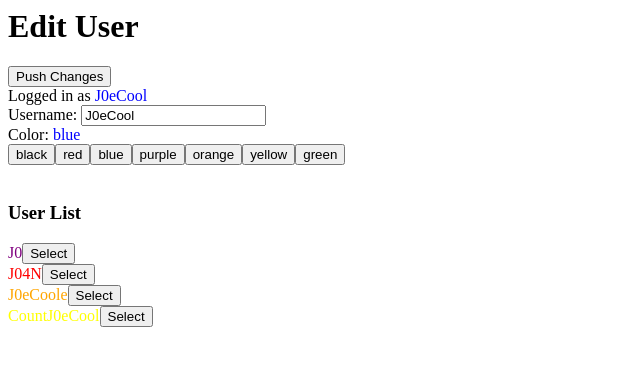
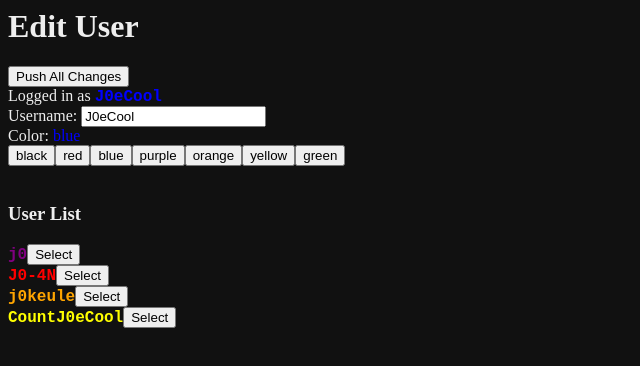
Before and after one commit to J0eCool/rpg-builder, a React app: page / in a window 1280 px wide. Shown: the top 366 px of the page, without its empty margins (0-640 px from the left). Built offline with nearby package versions, Linux system fonts and the light colour scheme.

Commit message:
refactoring, styling

```diff
--- a/client/App.tsx
+++ b/client/App.tsx
@@ -13,7 +13,10 @@ interface User {
  */
 const UserBadge = ({user}: {user: User}) => {
   let style: React.CSSProperties = {
-    color: user.color
+    color: user.color,
+    fontWeight: 'bold',
+    fontFamily: 'monospace',
+    fontSize: 'large',
   }
   return <span style={style}>{user.name}</span>
 }
@@ -68,8 +71,9 @@ const ColorPicker = ({color, setColor}:
 const EditProfileApp = () => {
   const usersUrl = 'data/users.json'
   const [users, setUsers] = useState<User[]>()
-  const [oldUser, setOldUser] = useState<User>()
-  const [currentUser, setCurrentUser] = useState<User>()
+  const [user, setUser] = useState<User>()
+  const [name, setName] = useState<string>('Anon')
+  const [color, setColor] = useState<string>('black')
 
   useEffect(() => {
     console.log('fetching user data')
@@ -77,12 +81,14 @@ const EditProfileApp = () => {
     .then((res) => res.json())
     .then((users: User[]) => {
       setUsers(users)
-      setOldUser(users[0])
-      setCurrentUser(users[0])
+      let user = users[0]
+      setUser(user)
+      setName(user.name)
+      setColor(user.color)
     })
   }, [])
 
-  if (!users || !oldUser || !currentUser) {
+  if (!users || !user) {
     return <>loading</>
   }
 
@@ -93,23 +99,23 @@ const EditProfileApp = () => {
         body: JSON.stringify(users, undefined, 2)
       })
     }}>
-      Push Changes
+      Push All Changes
     </button>
   }
 
-  const hasChanges = currentUser.name != oldUser.name ||
-    currentUser.color != oldUser.color
+  const hasChanges = user.name != name ||
+    user.color != color
 
   const SaveChangesButton = () => {
     return !hasChanges ? <></> : <button onClick={() => {
-      let u = users.find((user) => user.id == currentUser.id)
+      let u = users.find((u) => u.id == user.id)
       if (!u) {
         throw 'uh oh'
       }
-      u.name = currentUser.name
-      u.color = currentUser.color
+      u.name = name
+      u.color = color
+      setUser({...u})
       setUsers(users)
-      setOldUser(currentUser)
     }}>
       Save
     </button>
@@ -117,11 +123,14 @@ const EditProfileApp = () => {
 
   const AddUserButton = () => {
     return !hasChanges ? <></> : <button onClick={() => {
-      const next = {...currentUser, id: nextUserId(users)}
+      const next = {
+        id: nextUserId(users),
+        name,
+        color,
+      }
       users.push(next)
       setUsers(users)
-      setOldUser(next)
-      setCurrentUser(next)
+      setUser(next)
     }}>
       Add as New User
     </button>
@@ -133,27 +142,28 @@ const EditProfileApp = () => {
       <SyncToServerButton />
     </div>
     <div>
-      Logged in as <UserBadge user={oldUser} /><br />
-      Username: <input value={currentUser.name} onChange={(e) => {
-        let next = {...currentUser}
-        next.name = e.target.value
-        setCurrentUser(next)
+      Logged in as <UserBadge user={user} /><br />
+      Username: <input value={name} onChange={(e) => {
+        setName(e.target.value)
       }} /><br />
-      Color: <ColorPicker color={currentUser.color} setColor={(color) => {
-        setCurrentUser({ ...currentUser, color })
-      }} /><br />
+      Color: <ColorPicker color={color} setColor={setColor} /><br />
       <SaveChangesButton /><br />
       <AddUserButton />
     </div>
     <UserSwitcher
-      users={users.filter((user) => user.id != currentUser.id)}
-      onSwitch={(user) => {
-        setOldUser(user)
-        setCurrentUser(user)
+      users={users.filter((u) => u.id != user.id)}
+      onSwitch={(u) => {
+        setUser(u)
+        setName(u.name)
+        setColor(u.color)
       }}
       />
    </>
 }
+
+// const AppSwitcher: FC = () => {
+//   let apps = []
+// }
 
 const App: FC = () => {
   return <EditProfileApp />
--- a/data/users.json
+++ b/data/users.json
@@ -6,17 +6,17 @@
   },
   {
     "id": 1,
-    "name": "J0",
+    "name": "j0",
     "color": "purple"
   },
   {
     "id": 2,
-    "name": "J04N",
+    "name": "J0-4N",
     "color": "red"
   },
   {
     "id": 3,
-    "name": "J0eCoole",
+    "name": "j0keule",
     "color": "orange"
   },
   {
--- a/public/style.css
+++ b/public/style.css
@@ -0,0 +1,4 @@
+body {
+    background-color: #111;
+    color: #eee;
+}
```
